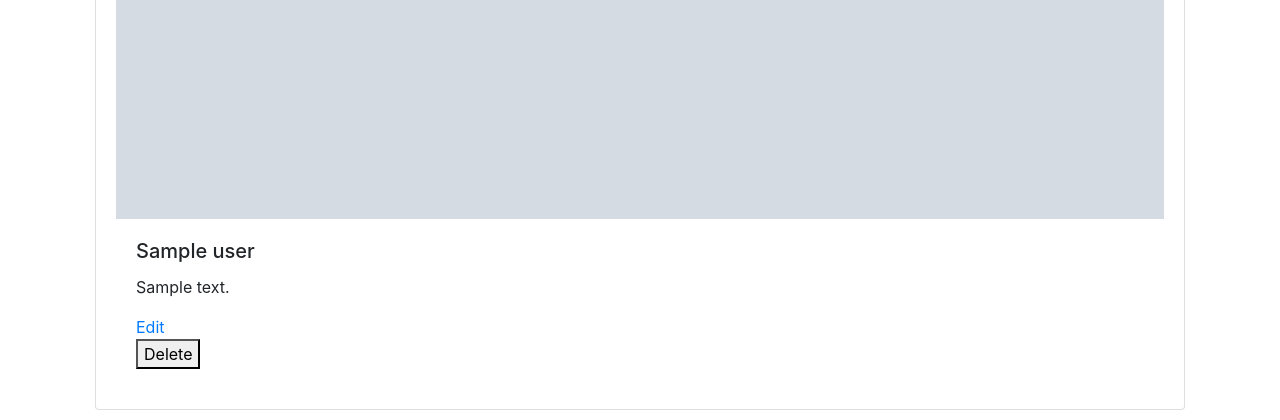
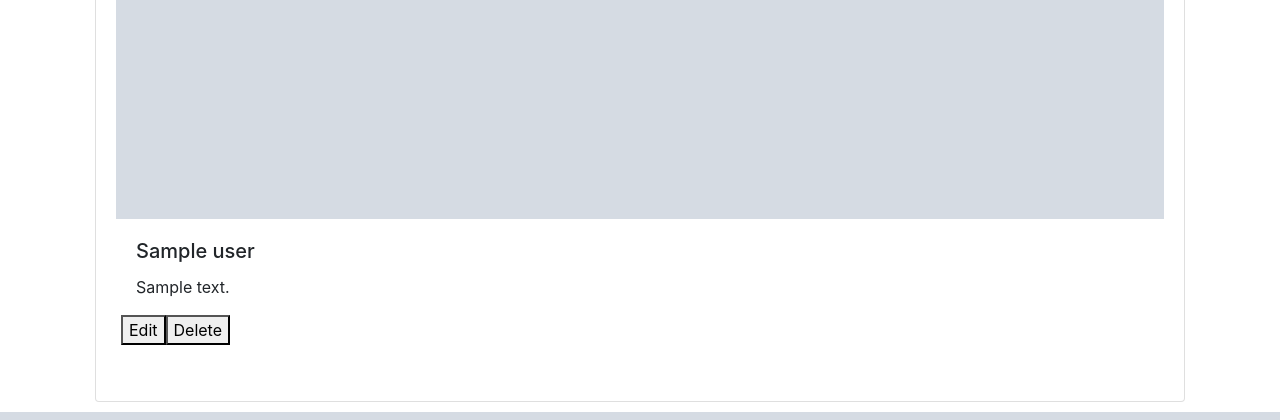
Before and after one commit to nadinegostner/cats_blog, a PHP site: template templates/dashboard.twig in a window 1280 px wide. Shown: the part 766-1186 px from the top of the page. Run offline with PHP 8.4, Linux system fonts and the light colour scheme; the template is opened without the code that fills it: most values are stand-ins (such as "Sample title", 1, 10 or a date in 2020); grey boxes marked "Sample" are stand-in pictures; some libraries are stand-ins or nearby versions.

Commit message:
tried editPosts

```diff
--- a/src/routes.php
+++ b/src/routes.php
@@ -8,7 +8,7 @@
 
 $app->get("/dashboard", "App\\Controllers\\DashboardController:dashboard");
 
-$app->map(["PUT", "PATCH"], "/editPost", "App\\Controllers\\ChronikController:postBearbeiten");
+$app->map(["PUT", "PATCH", "POST", "GET"], "/editPost", "App\\Controllers\\ChronikController:postBearbeiten");
 $app->post("/deletePost", "App\\Controllers\\ChronikController:postLoeschen");
 
 $app->get("/newsletter", "App\\Controllers\\NewsletterController:newsletter");
--- a/templates/dashboard.twig
+++ b/templates/dashboard.twig
@@ -65,12 +65,27 @@
                 <h5 class="card-title">{{ cat.user }}</h5>
                 <!--h6 class="card-subtitle mb-2 text-muted">Card subtitle</h6-->
                 <p class="card-text">{{ cat.text }}</p>
-                <a href="/editPost" class="card-link">Edit</a>
 
-                <form action="/deletePost" method="post">
-                    <input type="hidden" id="id" name="id" value="{{ cat.id }}">
-                    <button type="submit" class="card-link">Delete</a>
-                </form>
+                <div class="row" id="buttons">
+                    <div class="span6">
+                        <form  method="post" id="edit_form">
+                            <div class="form-group">
+                                <input type="hidden" id="id_edit" name="id" value="{{ cat.id }}">
+                                <button id="edit" class="card-link">Edit</a>
+                            </div>
+                        </form>
+                    </div>
+                    <div class="span6" action="/deletePost">
+                        <form method="post" action="/deletePost">
+                            <div class="form-group">
+                                <input type="hidden" id="id" name="id" value="{{ cat.id }}">
+                                <button type="submit" id="delete" class="card-link">Delete</a>
+                            </div>
+                        </form>
+                    </div>
+                </div>
+
+
             </div>
         </div>
 
@@ -90,25 +105,28 @@
         })
     </script>
 </div>
-<!--
+
 <script>
 
-    var input = document.getElementById("userInput");
-    var btn = document.getElementById("addBtn");
+    var input = document.getElementById("id_edit");
+    var btn = document.getElementById("edit");
+    var form = document.getElementById("edit_form");
 
     btn.addEventListener('click', function() {
         newInput = document.createElement('input');
         newInput.className = "mb-2"
         newInput.type = "text";
-        newInput.name = "users[]";
+        newInput.name = "text";
         newInput.setAttribute("form","messageForm");
         input.parentNode.insertBefore(newInput, input);
 
+        btn.innerHTML = "Speichern";
+        form.action = "/editPost";
     });
 
 </script>
 
-   -->
+
 <div>
 
 </div>
```
Also changed, not shown: src/Controllers/ChronikController.php (+25 -1 lines), README.md, clipboard.db, public/images/405f406c510b73dc7fb8dd61804fc1ac5d60c92ab42bc307901835779fc57390.jpg (added), public/images/f0b7f278005d095e21ea2d0356b1cc2b1b64a714c2b3ca618e9ba4a2c98d98c6.jpg (added).
